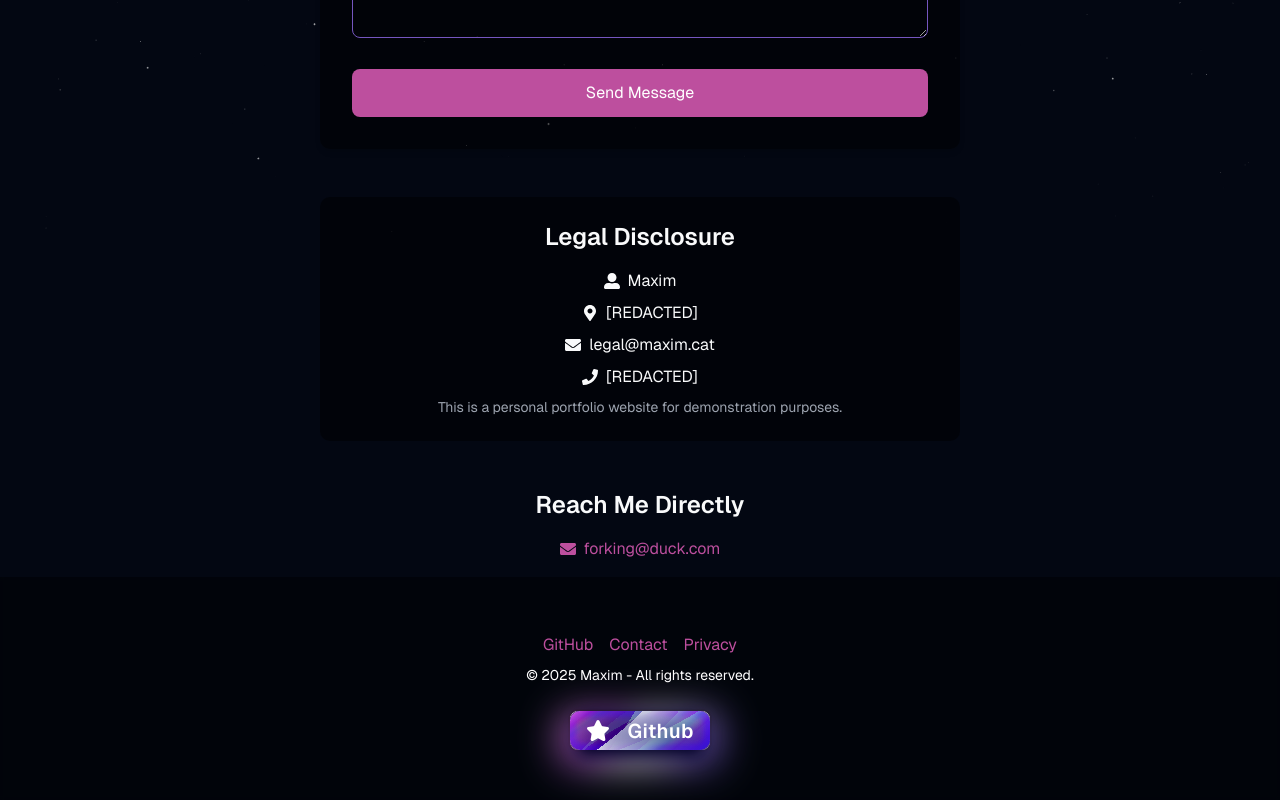
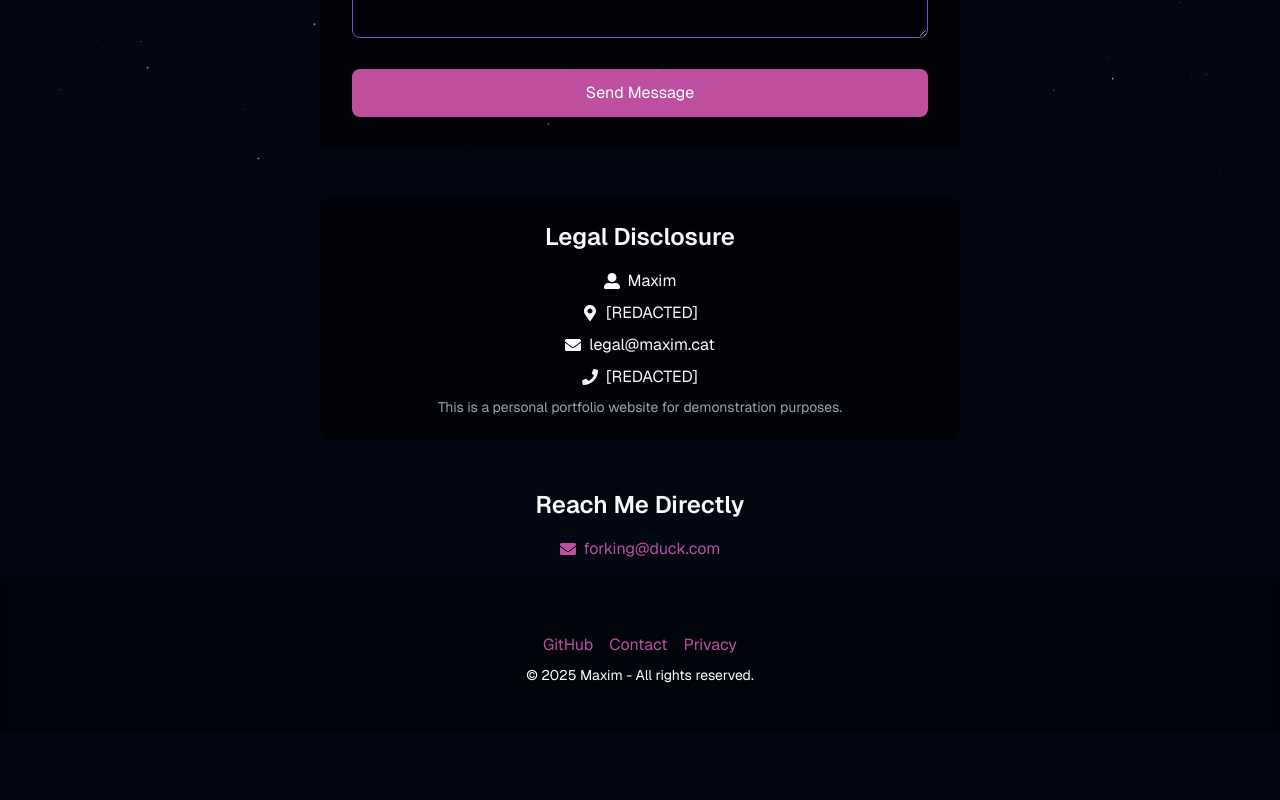
Before and after one commit to tonyharyanto7/tonyharyanto, a Next.js app: page /contact in a window 1280 px wide. Shown: the part 568-1368 px from the top of the page. After the commit the page ends 1301 px from the top, so only its background shows below. Built offline with nearby package versions, Linux system fonts and the light colour scheme.

Commit message:
feat: remove github btn

```diff
--- a/src/components/custom/footer.jsx
+++ b/src/components/custom/footer.jsx
@@ -35,10 +35,6 @@ const Footer = ({ config }) => {
           </>
         )}
       </div>
-
-      <div className="flex justify-center mt-6">
-        <GitHubButton />
-      </div>
     </footer>
   );
 };
```
